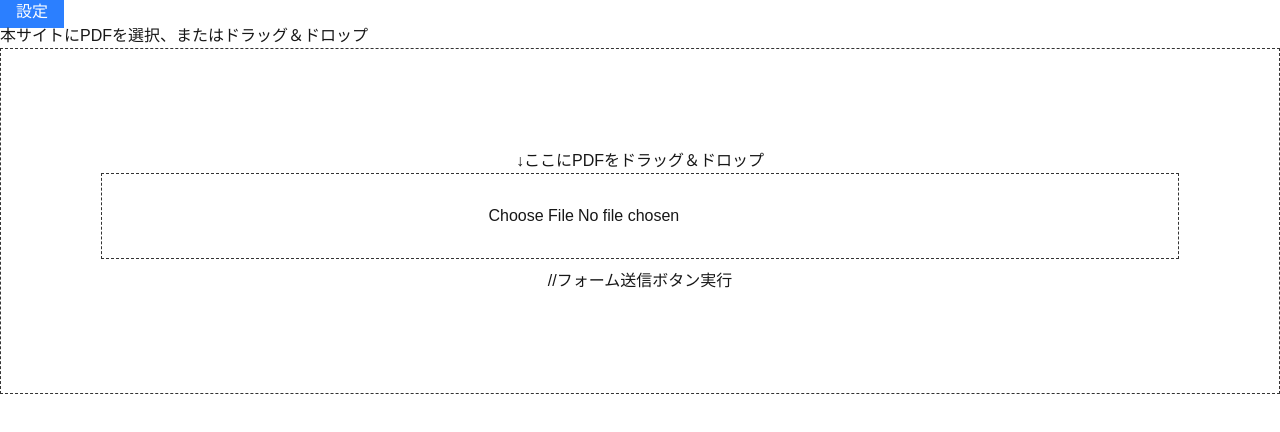
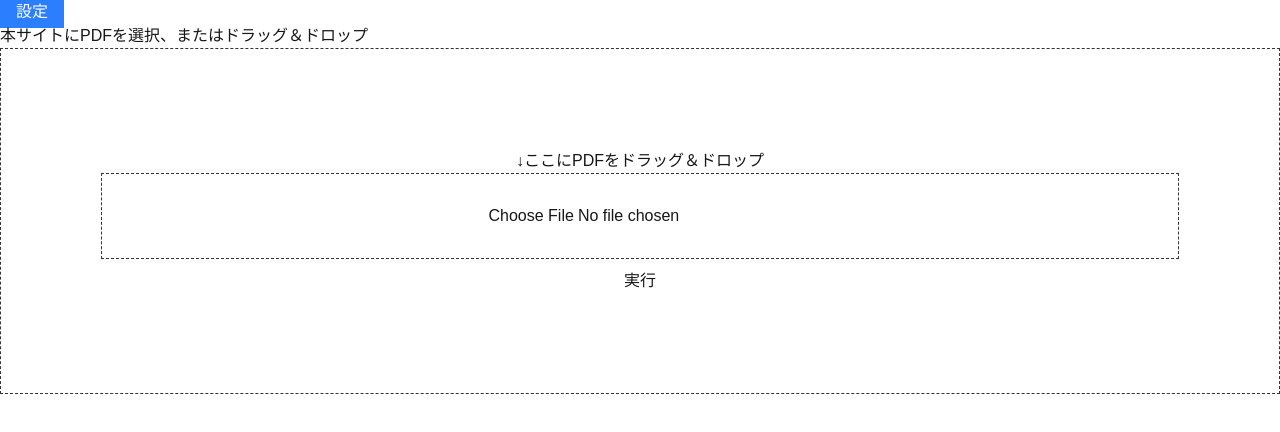
Before and after one commit to h-morita-2003/cdxpdf, a Next.js app: page / in a window 1280 px wide. Shown: the top 432 px of the page. Built offline with nearby package versions, Linux system fonts and the light colour scheme.

Commit message:
コメント修正

```diff
--- a/app/page.tsx
+++ b/app/page.tsx
@@ -105,7 +105,7 @@ export default function Home() {
               {/* ✅ name="file" をつけるのも大事 */}
               <input type="file" name="file" accept="application/pdf" />
             </div>
-            //フォーム送信ボタン
+            {/*フォーム送信ボタン*/}
             <button type="submit">実行</button>
           </div>
         </form>
```
